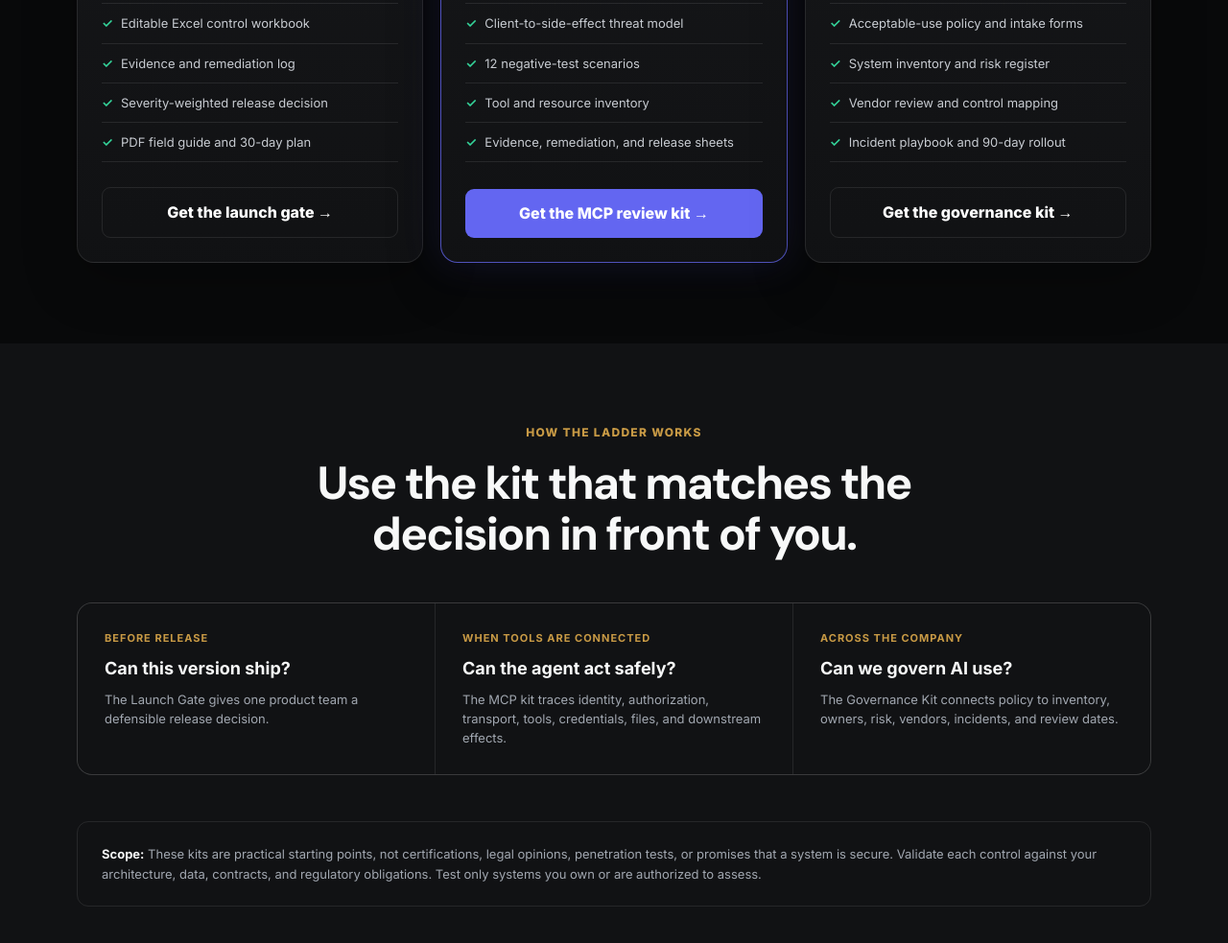
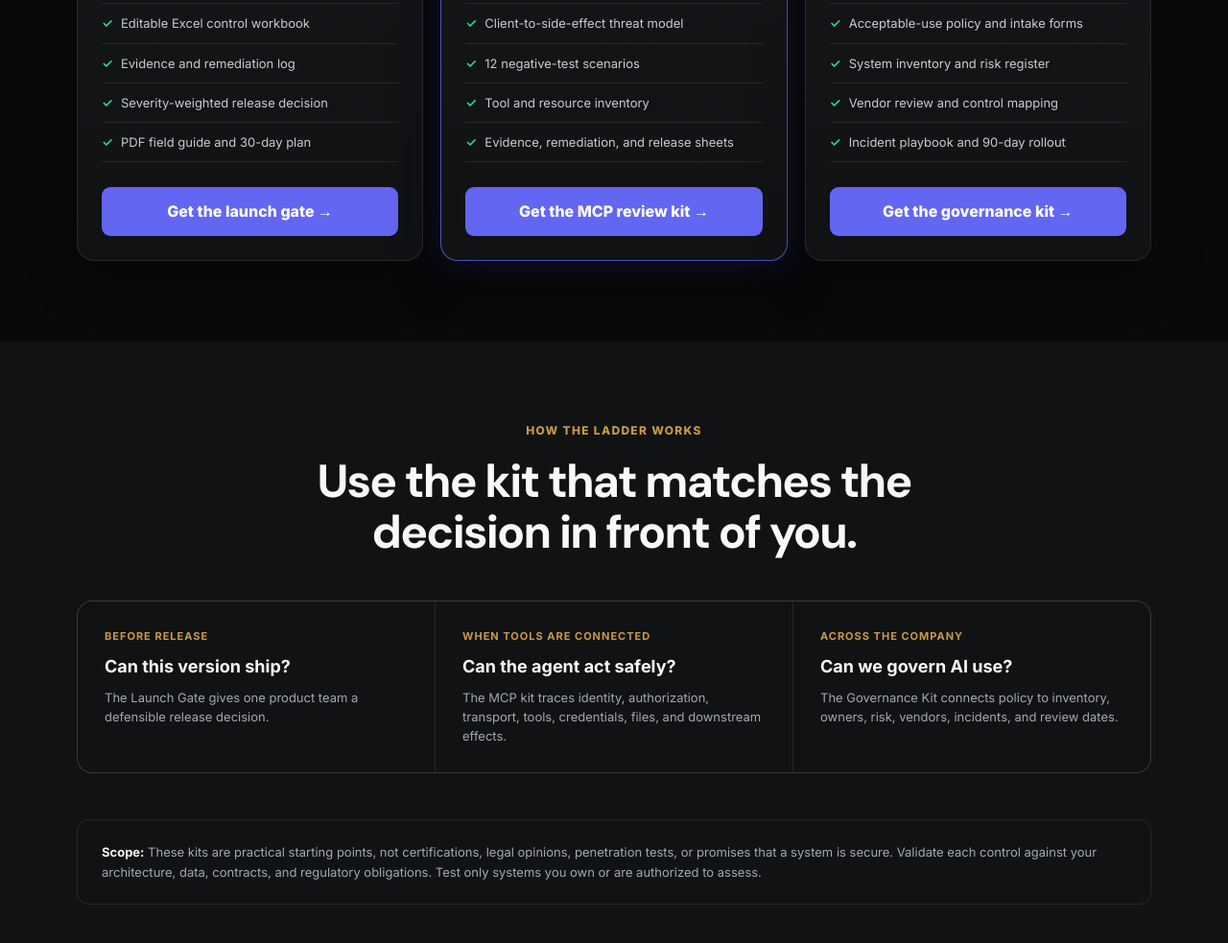
Before and after one commit to mattgale87/ai-automation-landing, a plain HTML site: page products/index.html in a window 1280 px wide. Shown: the part 1449-2432 px from the top of the page at 96% size. Drawn offline with Linux system fonts and the light colour scheme.

Commit message:
Products: make all CTA buttons uniform blue (button)

```diff
--- a/products/index.html
+++ b/products/index.html
@@ -47,9 +47,9 @@
   <main>
     <section class="section"><div class="wrap"><div class="section-head"><div class="eyebrow">Choose the smallest useful kit</div><h2>Three starting points. One operating ladder.</h2><p>Start at the release gate, go deeper on MCP, or put the governance layer around the whole portfolio.</p></div>
       <div class="product-grid">
-        <article class="product"><img class="cover" src="/assets/products/ai-agent-launch-gate.png" width="1600" height="900" alt="AI Agent Launch Gate workbook cover"><div class="body"><div class="step">01 / RELEASE</div><h3>AI Agent Launch Gate</h3><p class="summary">45 controls, evidence fields, and a ship-or-hold decision for your next agent release.</p><div class="price">$29</div><div class="once">one-time</div><ul class="features"><li>Editable Excel control workbook</li><li>Evidence and remediation log</li><li>Severity-weighted release decision</li><li>PDF field guide and 30-day plan</li></ul><a class="button secondary" data-funnel-event="product_checkout_clicked" href="https://galeops.gumroad.com/l/ai-agent-launch-gate?utm_source=galeops&amp;utm_medium=website&amp;utm_campaign=digital_product_hub&amp;utm_content=launch_gate">Get the launch gate &rarr;</a></div></article>
+        <article class="product"><img class="cover" src="/assets/products/ai-agent-launch-gate.png" width="1600" height="900" alt="AI Agent Launch Gate workbook cover"><div class="body"><div class="step">01 / RELEASE</div><h3>AI Agent Launch Gate</h3><p class="summary">45 controls, evidence fields, and a ship-or-hold decision for your next agent release.</p><div class="price">$29</div><div class="once">one-time</div><ul class="features"><li>Editable Excel control workbook</li><li>Evidence and remediation log</li><li>Severity-weighted release decision</li><li>PDF field guide and 30-day plan</li></ul><a class="button" data-funnel-event="product_checkout_clicked" href="https://galeops.gumroad.com/l/ai-agent-launch-gate?utm_source=galeops&amp;utm_medium=website&amp;utm_campaign=digital_product_hub&amp;utm_content=launch_gate">Get the launch gate &rarr;</a></div></article>
         <article class="product featured"><div class="ribbon">TECHNICAL REVIEW</div><img class="cover" src="/assets/products/mcp-security-review-kit.png" width="1600" height="900" alt="MCP Security Review Kit workbook cover"><div class="body"><div class="step">02 / MCP</div><h3>MCP Security Review Kit</h3><p class="summary">A 60-control MCP review, threat model, negative-test plan, and release decision for tool-connected agents.</p><div class="price">$69</div><div class="once">one-time</div><ul class="features"><li>Client-to-side-effect threat model</li><li>12 negative-test scenarios</li><li>Tool and resource inventory</li><li>Evidence, remediation, and release sheets</li></ul><a class="button" data-funnel-event="product_checkout_clicked" href="https://galeops.gumroad.com/l/mcp-security-review-kit?utm_source=galeops&amp;utm_medium=website&amp;utm_campaign=digital_product_hub&amp;utm_content=mcp_review">Get the MCP review kit &rarr;</a></div></article>
-        <article class="product"><img class="cover" src="/assets/products/ai-governance-operating-kit.png" width="1600" height="900" alt="AI Governance Operating Kit workbook cover"><div class="body"><div class="step">03 / GOVERNANCE</div><h3>AI Governance Operating Kit</h3><p class="summary">Policy, inventory, risk, vendor review, incident response, and a 90-day rollout for small teams.</p><div class="price">$129</div><div class="once">one-time</div><ul class="features"><li>Acceptable-use policy and intake forms</li><li>System inventory and risk register</li><li>Vendor review and control mapping</li><li>Incident playbook and 90-day rollout</li></ul><a class="button secondary" data-funnel-event="product_checkout_clicked" href="https://galeops.gumroad.com/l/ai-governance-operating-kit?utm_source=galeops&amp;utm_medium=website&amp;utm_campaign=digital_product_hub&amp;utm_content=governance_kit">Get the governance kit &rarr;</a></div></article>
+        <article class="product"><img class="cover" src="/assets/products/ai-governance-operating-kit.png" width="1600" height="900" alt="AI Governance Operating Kit workbook cover"><div class="body"><div class="step">03 / GOVERNANCE</div><h3>AI Governance Operating Kit</h3><p class="summary">Policy, inventory, risk, vendor review, incident response, and a 90-day rollout for small teams.</p><div class="price">$129</div><div class="once">one-time</div><ul class="features"><li>Acceptable-use policy and intake forms</li><li>System inventory and risk register</li><li>Vendor review and control mapping</li><li>Incident playbook and 90-day rollout</li></ul><a class="button" data-funnel-event="product_checkout_clicked" href="https://galeops.gumroad.com/l/ai-governance-operating-kit?utm_source=galeops&amp;utm_medium=website&amp;utm_campaign=digital_product_hub&amp;utm_content=governance_kit">Get the governance kit &rarr;</a></div></article>
       </div>
     </div></section>
 
```
